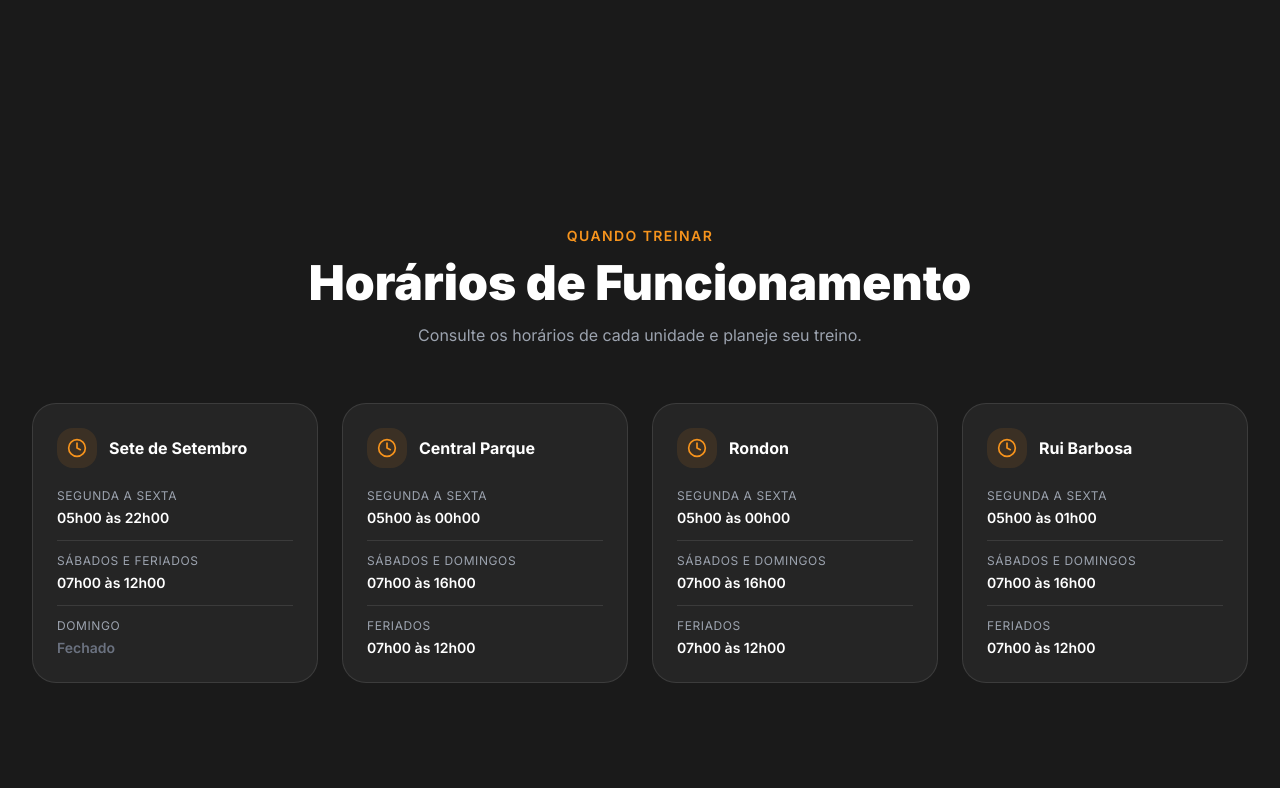
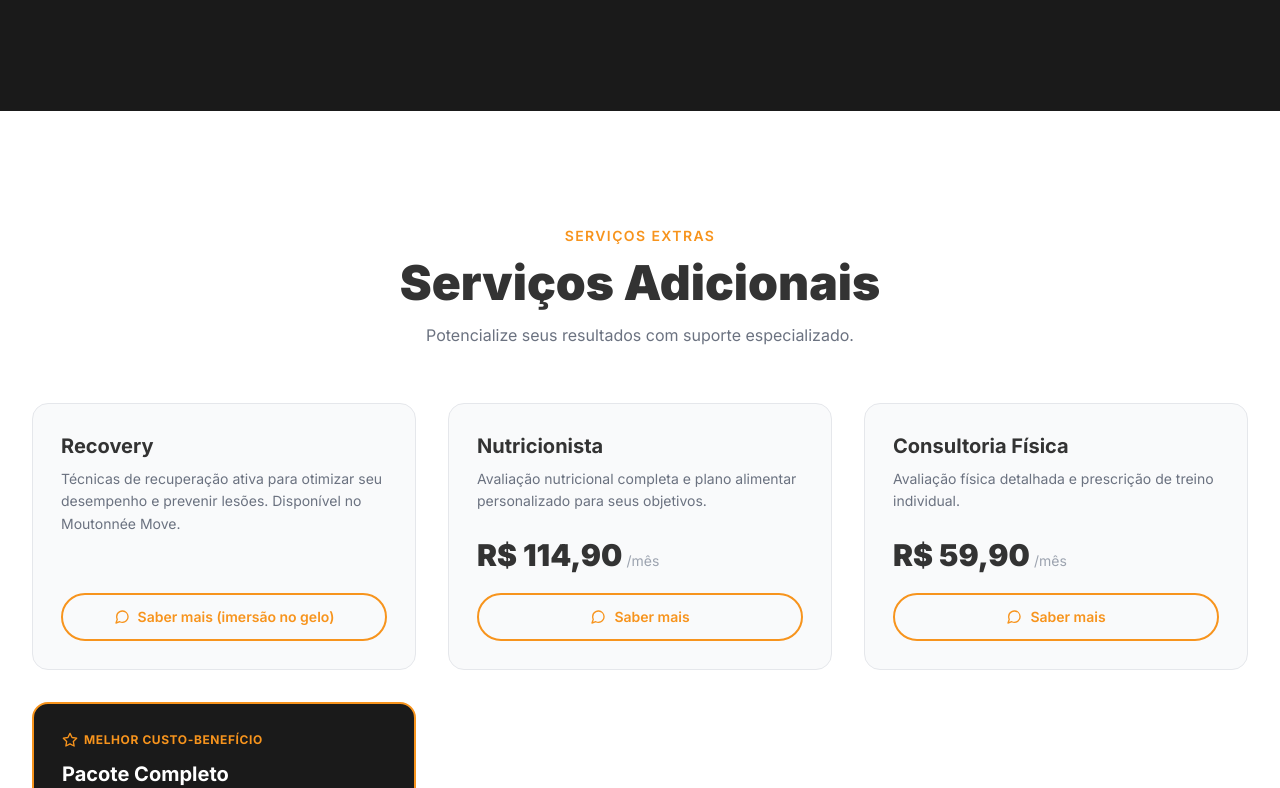
Before and after one commit to DelgasTech/move, a Next.js app: page / in a window 1280 px wide. Shown: the part 5243-6031 px from the top of the page. Built offline with nearby package versions, Linux system fonts and the light colour scheme.

Commit message:
feat(ui): restore Servicos section to homepage layout

```diff
--- a/app/page.tsx
+++ b/app/page.tsx
@@ -5,6 +5,7 @@ import QuemSomos from "@/components/sections/QuemSomos";
 import Modalidades from "@/components/sections/Modalidades";
 import Diferenciais from "@/components/sections/Diferenciais";
 import Planos from "@/components/sections/Planos";
+import Servicos from "@/components/sections/Servicos";
 import HorariosFuncionamento from "@/components/sections/HorariosFuncionamento";
 import CtaFinal from "@/components/sections/CtaFinal";
 import WhatsAppButton from "@/components/WhatsAppButton";
@@ -19,6 +20,7 @@ export default function Home() {
         <Modalidades />
         <Diferenciais />
         <Planos />
+        <Servicos />
         <HorariosFuncionamento />
         <CtaFinal />
       </main>
```
